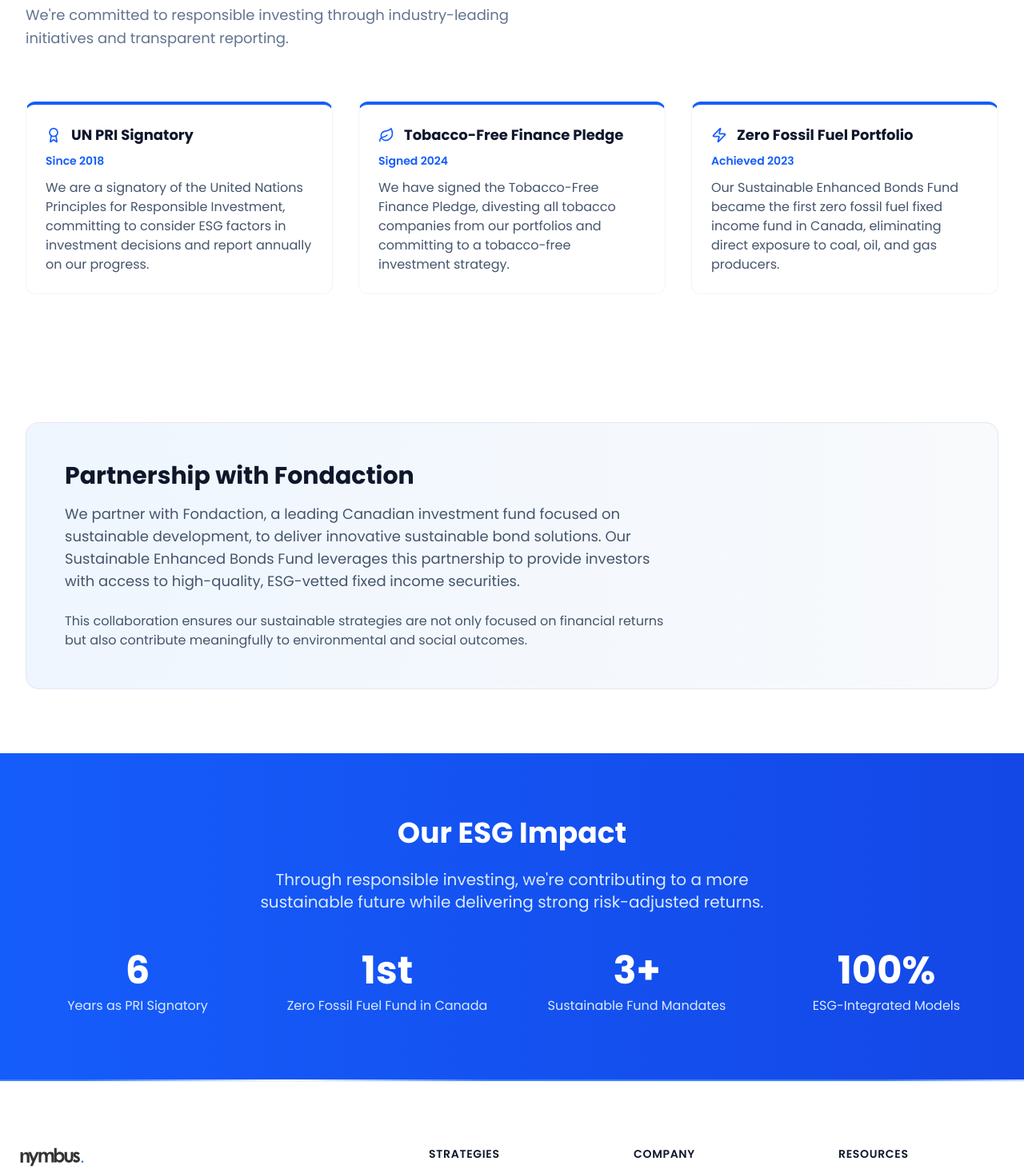
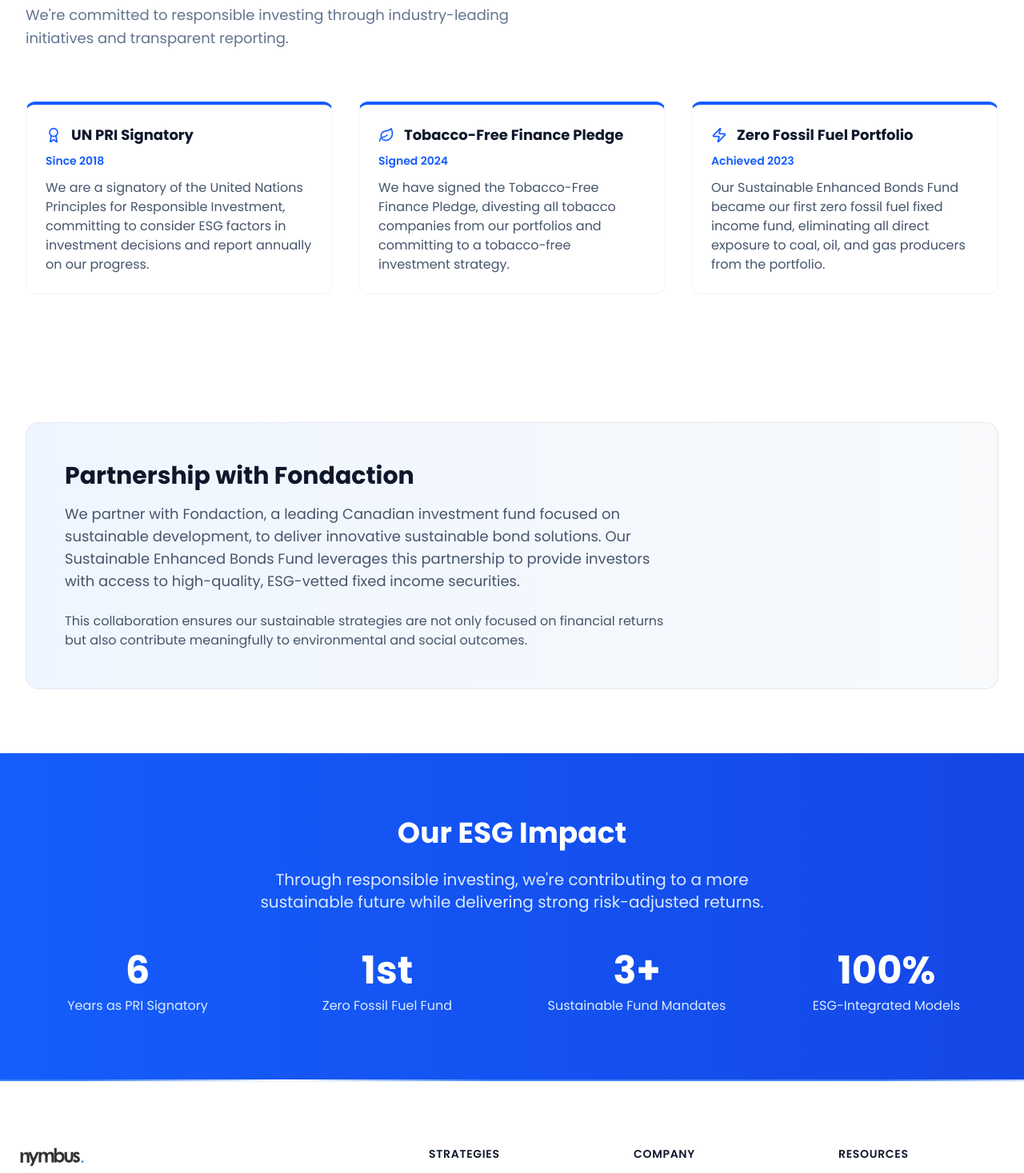
Before and after one commit to Nymbus-Capital/website, a Next.js app: page /sustainability in a window 1280 px wide. Shown: the part 2864-4331 px from the top of the page at 80% size. Built offline with nearby package versions, Linux system fonts and the light colour scheme.

Commit message:
fix: scope fossil fuel claim to 'our first' on sustainability page

```diff
--- a/src/app/sustainability/page.tsx
+++ b/src/app/sustainability/page.tsx
@@ -64,7 +64,7 @@
   {
     title: 'Zero Fossil Fuel Portfolio',
     year: 'Achieved 2023',
-    description: 'Our Sustainable Enhanced Bonds Fund became the first zero fossil fuel fixed income fund in Canada, eliminating direct exposure to coal, oil, and gas producers.',
+    description: 'Our Sustainable Enhanced Bonds Fund became our first zero fossil fuel fixed income fund, eliminating all direct exposure to coal, oil, and gas producers from the portfolio.',
     icon: Zap,
   },
 ];
@@ -326,7 +326,7 @@
         <div className="grid grid-cols-1 md:grid-cols-4 gap-8">
           {[
             { label: 'Years as PRI Signatory', value: 6 },
-            { label: 'Zero Fossil Fuel Fund in Canada', value: 1, suffix: 'st' },
+            { label: 'Zero Fossil Fuel Fund', value: 1, suffix: 'st' },
             { label: 'Sustainable Fund Mandates', value: 3, suffix: '+' },
             { label: 'ESG-Integrated Models', value: 100, suffix: '%' },
           ].map((stat, idx) => (
```
